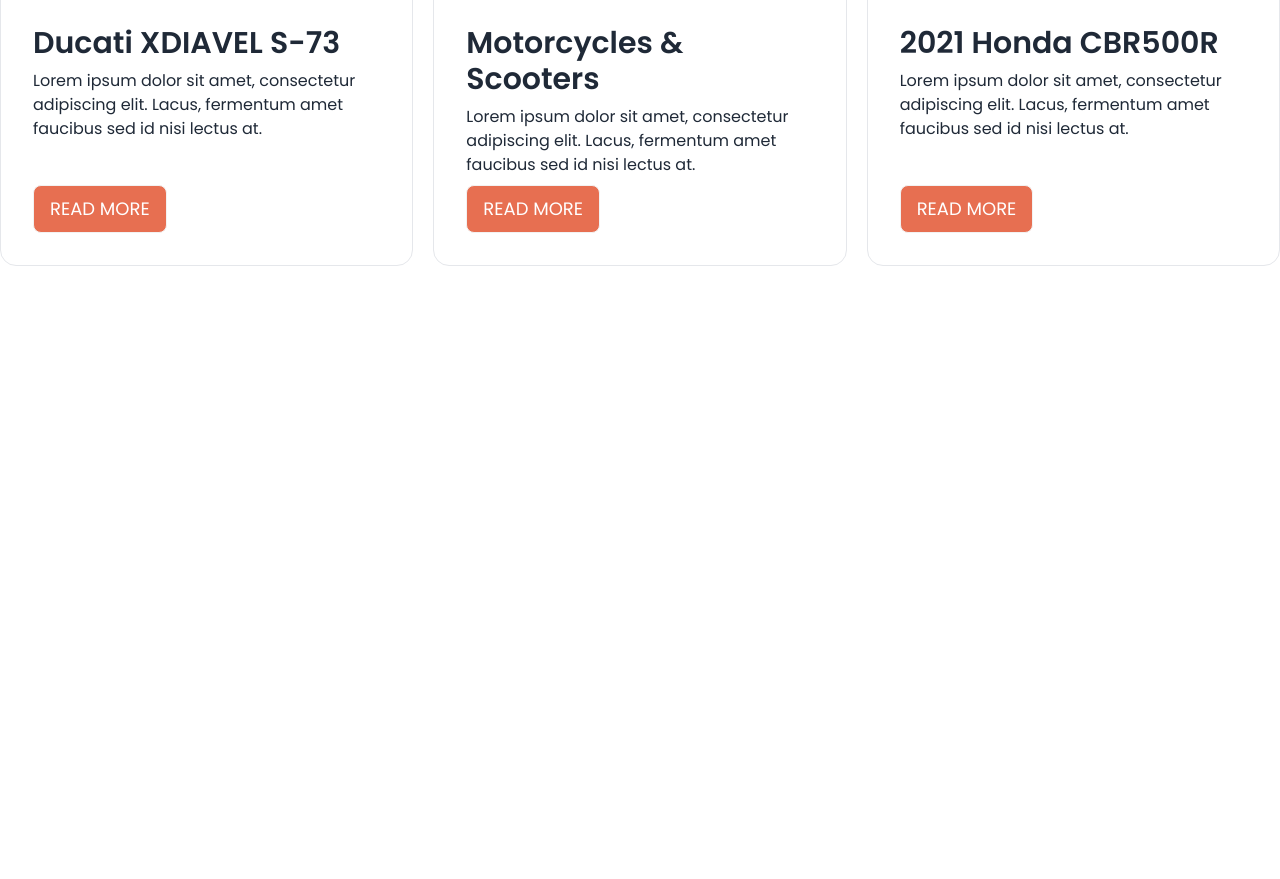
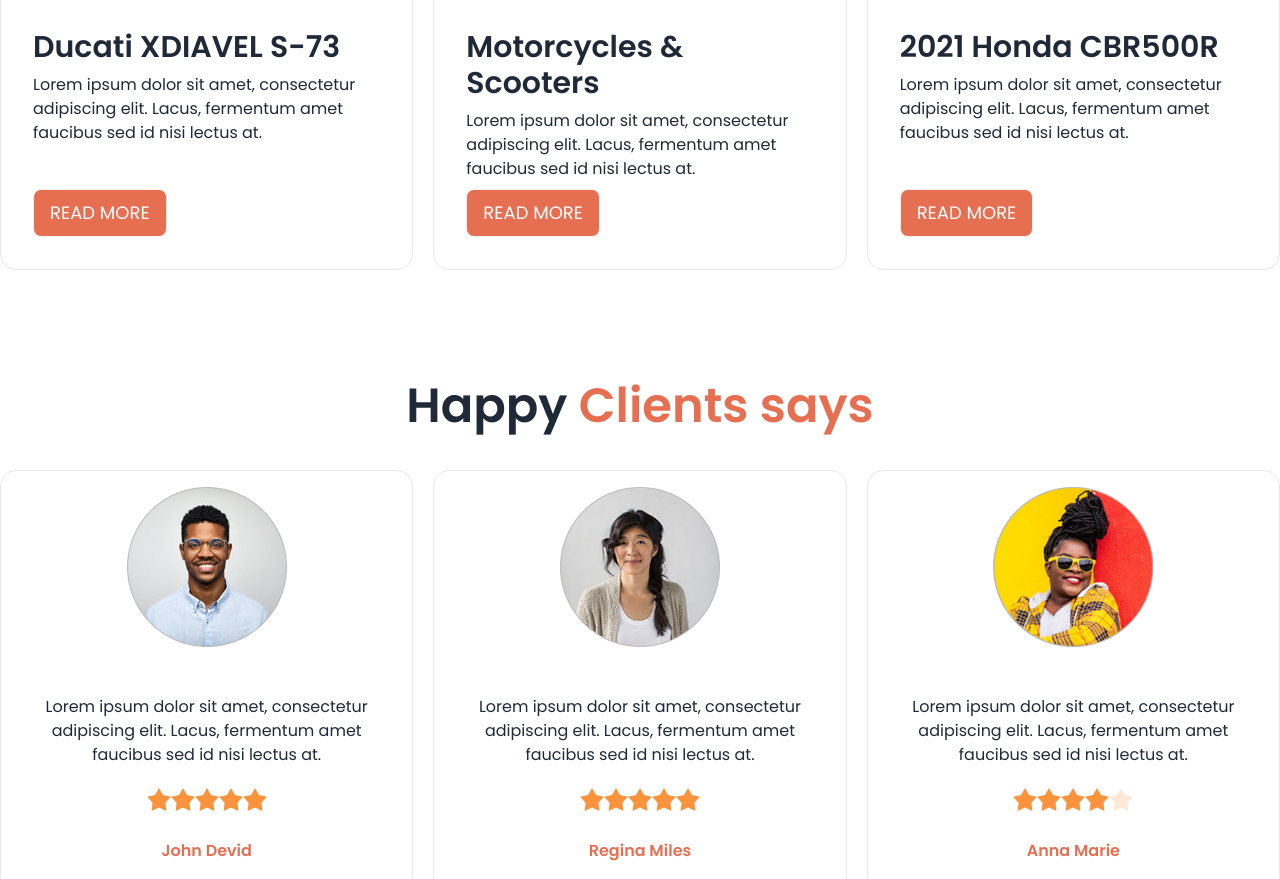
Before and after one commit to nusrat-jahan7/bike-dekho, a plain HTML site: page index.html in a window 1280 px wide. Shown: the part 1921-2800 px from the top of the page. Before the commit the page ends 2187 px from the top, so only its background shows below. Drawn offline with nearby package versions, Linux system fonts and the light colour scheme.

Commit message:
clients added

```diff
--- a/index.html
+++ b/index.html
@@ -23,9 +23,9 @@
     </style>
   </head>
   <body>
-    <header class="shadow-lg lg:h-20 sticky top-0 z-50">
+    <header class="shadow-lg sticky top-0 z-50 bg-white">
       <nav class="container mx-auto">
-        <div class="navbar bg-base-100">
+        <div class="navbar ">
           <div class="navbar-start">
             <div class="dropdown">
               <label tabindex="0" class="btn btn-ghost lg:hidden">
@@ -102,8 +102,8 @@
 
       <!-- Feature zone -->
 
-      <div class="text-center lg:mt-28 mt-10 mb-8">
-        <h2 class="lg:text-5xl text-2xl font-semibold">Fetured Bikes In This Year</h2>
+      <div class="text-center lg:mt-28 mt-10 mb-10">
+        <h2 class="lg:text-5xl text-2xl font-semibold">Fetured <span class="text-[#E76F51]">Bikes In This Year</span></h2>
         <p class="text-sm text-[#E76F51] font-semibold mt-3">Best bike collection</p>
       </div>
 
@@ -119,13 +119,13 @@
         <h2 class="lg:text-5xl text-2xl font-semibold">Latest News</h2>
       </div>
 
-      <div class="flex justify-center gap-5 container mx-auto">
-        <div class="card border bg-base-100 w-8/12">
+      <div class="grid lg:grid-cols-3 md:grid-cols-2 grid-cols-1 lg:gap-x-5 gap-y-8 container mx-auto">
+        <div class="card border bg-base-100 ">
           <figure>
             <img class="w-full h-auto p-4" src="./images/others/latest1.png" alt="Shoes" />
           </figure>
           <div class="card-body">
-            <h2 class="card-title text-3xl">Ducati XDIAVEL S-73</h2>
+            <h2 class="card-title text-xl md:text-3xl">Ducati XDIAVEL S-73</h2>
             <p>Lorem ipsum dolor sit amet, consectetur adipiscing elit. Lacus, fermentum amet faucibus sed id nisi lectus at.</p>
             <div class="card-actions">
               <button class="btn btn-sm lg:btn-md text-md lg:text-lg font-normal bg-[#E76F51] text-white">
@@ -135,12 +135,12 @@
           </div>
         </div>
 
-        <div class="card border bg-base-100 w-8/12">
+        <div class="card border bg-base-100 ">
           <figure>
             <img class="w-full h-auto p-4" src="./images/others/latest2.png" alt="Shoes" />
           </figure>
           <div class="card-body">
-            <h2 class="card-title text-3xl">Motorcycles & Scooters</h2>
+            <h2 class="card-title text-xl md:text-3xl">Motorcycles & Scooters</h2>
             <p>Lorem ipsum dolor sit amet, consectetur adipiscing elit. Lacus, fermentum amet faucibus sed id nisi lectus at.</p>
             <div class="card-actions">
               <button class="btn btn-sm lg:btn-md text-md lg:text-lg font-normal bg-[#E76F51] text-white">
@@ -150,12 +150,12 @@
           </div>
         </div>
 
-        <div class="card border bg-base-100 w-8/12">
+        <div class="card border bg-base-100 ">
           <figure>
             <img class="w-full h-auto p-4" src="./images/others/latest3.png" alt="Shoes" />
           </figure>
           <div class="card-body">
-            <h2 class="card-title text-3xl">2021 Honda CBR500R</h2>
+            <h2 class="card-title text-xl md:text-3xl">2021 Honda CBR500R</h2>
             <p>Lorem ipsum dolor sit amet, consectetur adipiscing elit. Lacus, fermentum amet faucibus sed id nisi lectus at.</p>
             <div class="card-actions">
               <button class="btn btn-sm lg:btn-md text-md lg:text-lg font-normal bg-[#E76F51] text-white">
@@ -166,6 +166,68 @@
         </div>
       </div>
 
+      <!-- Happy clients zone -->
+
+      <div class="text-center lg:mt-28 my-10">
+        <h2 class="lg:text-5xl text-2xl font-semibold">Happy <span class="text-[#E76F51]">Clients says</span></h2>
+      </div>
+
+      <div class="grid lg:grid-cols-3 md:grid-cols-2 grid-cols-1 lg:gap-x-5 gap-y-8 container mx-auto">
+        <div class="card border bg-base-100 ">
+          <figure>
+            <img class="w-48 h-auto p-4" src="./images/others/user-1.png" alt="user1" />
+          </figure>
+          <div class="card-body text-center">
+            <p>Lorem ipsum dolor sit amet, consectetur adipiscing elit. Lacus, fermentum amet faucibus sed id nisi lectus at.</p>
+            <div class="rating pt-3 justify-center">
+              <input type="radio" name="rating-2" class="mask mask-star-2 bg-orange-400" />
+              <input type="radio" name="rating-2" class="mask mask-star-2 bg-orange-400"  />
+              <input type="radio" name="rating-2" class="mask mask-star-2 bg-orange-400" />
+              <input type="radio" name="rating-2" class="mask mask-star-2 bg-orange-400" checked/>
+              <input type="radio" name="rating-2" class="mask mask-star-2 bg-orange-400" />
+            </div>
+            <p class="text-xm font-semibold text-[#E76F51] py-5">John Devid</p>
+            <p class="text-xm font-semibold">Banker</p>
+          </div>
+        </div>
+
+        <div class="card border bg-base-100 ">
+          <figure>
+            <img class="w-48 h-auto p-4" src="./images/others/user-2.png" alt="Shoes" />
+          </figure>
+          <div class="card-body text-center">
+            <p>Lorem ipsum dolor sit amet, consectetur adipiscing elit. Lacus, fermentum amet faucibus sed id nisi lectus at.</p>
+            <div class="rating pt-3 justify-center">
+              <input type="radio" name="rating-2" class="mask mask-star-2 bg-orange-400" />
+              <input type="radio" name="rating-2" class="mask mask-star-2 bg-orange-400"  />
+              <input type="radio" name="rating-2" class="mask mask-star-2 bg-orange-400" />
+              <input type="radio" name="rating-2" class="mask mask-star-2 bg-orange-400" checked/>
+              <input type="radio" name="rating-2" class="mask mask-star-2 bg-orange-400" />
+            </div>
+            <p class="text-xm font-semibold text-[#E76F51] py-5">Regina Miles</p>
+            <p class="text-xm font-semibold">Doctor</p>
+          </div>
+        </div>
+
+        <div class="card border bg-base-100 ">
+          <figure>
+            <img class="w-48 h-auto p-4" src="./images/others/user-3.png" alt="Shoes" />
+          </figure>
+          <div class="card-body text-center">
+            <p>Lorem ipsum dolor sit amet, consectetur adipiscing elit. Lacus, fermentum amet faucibus sed id nisi lectus at.</p>
+            <div class="rating pt-3 justify-center">
+              <input type="radio" name="rating-2" class="mask mask-star-2 bg-orange-400" />
+              <input type="radio" name="rating-2" class="mask mask-star-2 bg-orange-400"  />
+              <input type="radio" name="rating-2" class="mask mask-star-2 bg-orange-400" />
+              <input type="radio" name="rating-2" class="mask mask-star-2 bg-orange-400" checked/>
+              <input type="radio" name="rating-2" class="mask mask-star-2 bg-orange-400" />
+            </div>
+            <p class="text-xm font-semibold text-[#E76F51] py-5">Anna Marie</p>
+            <p class="text-xm font-semibold">Designer</p>
+          </div>
+        </div>
+      </div>
+
     </main>
     <footer></footer>
   </body>
```
